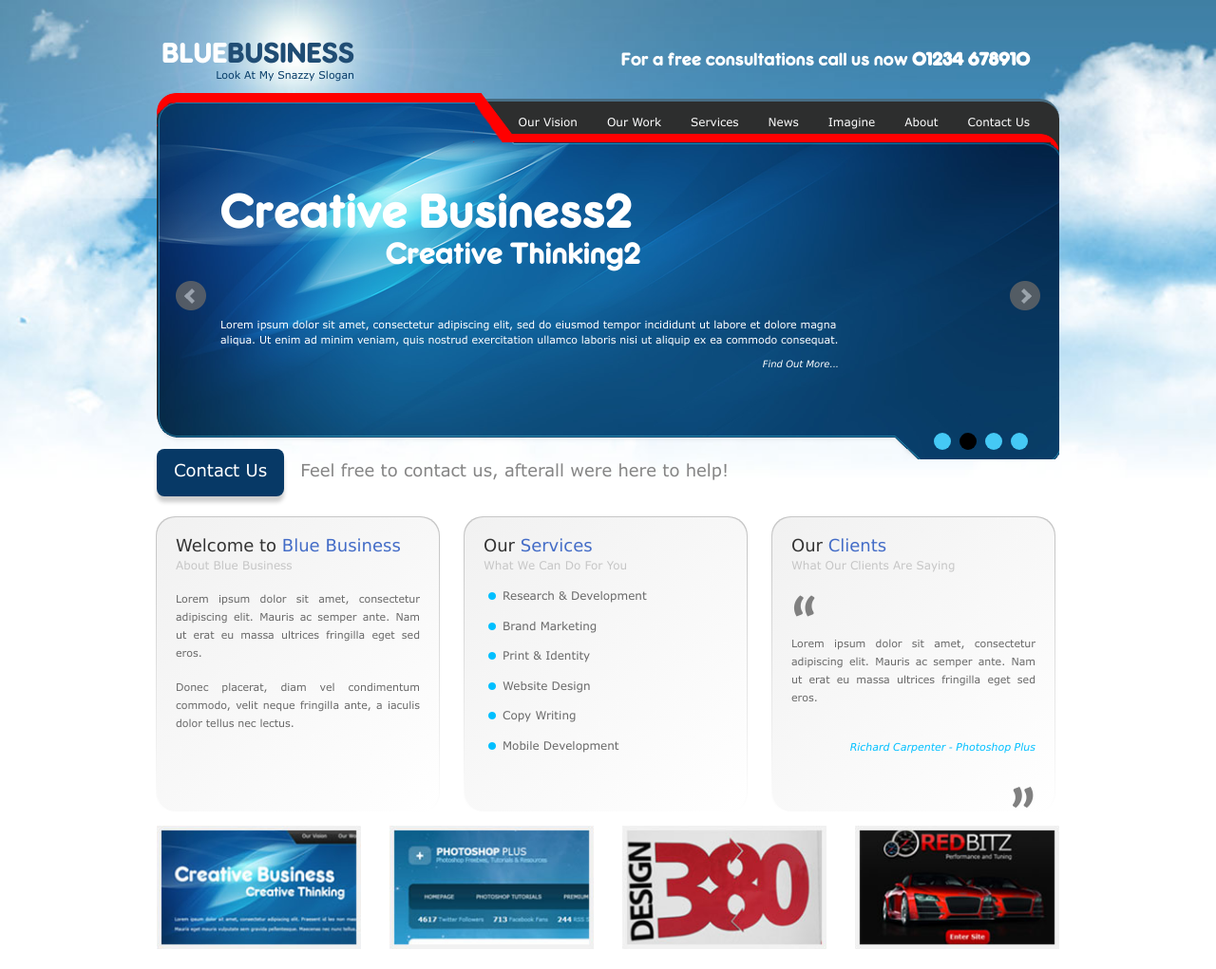
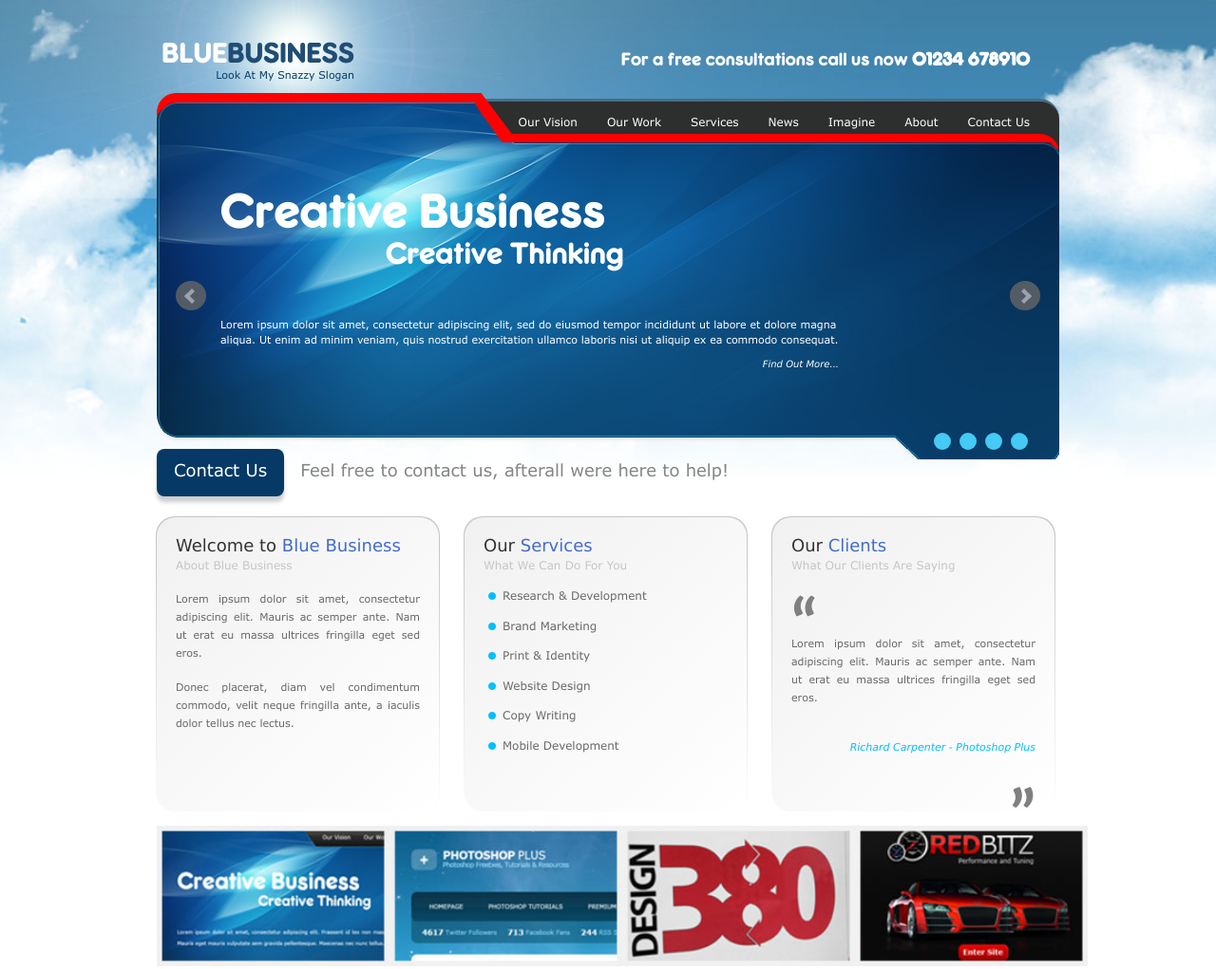
Before and after one commit to alonka1/BlueBusiness, a website: page index.html in a window 1280 px wide. Shown: the top 1021 px of the page at 95% size. Drawn offline with nearby package versions, Linux system fonts and the light colour scheme.

Commit message:
added images to slides, styles changes

```diff
--- a/Business.css
+++ b/Business.css
@@ -101,7 +101,7 @@ header .logo-righr p {
     padding-left: 20px;
 }
 
-/*.menu p.list {
+.menu p.list {
     content: " ";
     position: absolute;
     top: -4px;
@@ -111,7 +111,7 @@ header .logo-righr p {
     border-style: solid;
     border-width: 0 31px 38px 0;
     border-color: transparent #2d2e2e transparent transparent;
-}*/
+}
 
 .container .slaider_show .menu ul li {
     margin-right: 31px;
@@ -177,15 +177,25 @@ header .logo-righr p {
     position: absolute;
     width: 950px;
     height: 377px;
-    background-image: url("/images/slider_background.png");
+    /*background-image: url("/images/slider_background.png");*/
 }
 
+
+
+ img {position: absolute;}
 .container .slaider_show .bxslider li {
     margin: 0px;
     padding: 0px;
 }
+.container .slaider_show .bx-viewport{
+    height: 377px !important;
+}
+.container .slaider_show .bxslider{
+    padding:0px;
+}
 
 .slider_inner {
+    position: relative;
     width: 651px;
     height: 214px;
     margin-top: 88px;
@@ -448,7 +458,7 @@ header .logo-righr p {
     margin-top: 10px;
 }
 
-/*Оля*/
+/*Блок з картинками*/
 .block_image {
     margin-top: 15px;
 }
--- a/index.html
+++ b/index.html
@@ -69,6 +69,7 @@
         <div class="slaider">
             <ul class="bxslider">
                 <li>
+                    <img src="/images/slider_background.png" alt=""/>
                     <div class="slider_inner">
                         <h2>Creative Business</h2>
                         <h3>Creative Thinking</h3>
@@ -78,7 +79,7 @@
                         <a href="#"> Find Out More...</a>
                     </div>
                 </li>
-                <li>
+                <li><img src="/images/slider_background.png" alt=""/>
                     <div class="slider_inner">
                         <h2>Creative Business2</h2>
                         <h3>Creative Thinking2</h3>
@@ -88,7 +89,7 @@
                         <a href="#"> Find Out More...</a>
                     </div>
                 </li>
-                <li>
+                <li><img src="/images/slider_background.png" alt=""/>
                     <div class="slider_inner">
                         <h2>Creative Business3</h2>
                         <h3>Creative Thinking3</h3>
@@ -98,7 +99,7 @@
                         <a href="#"> Find Out More...</a>
                     </div>
                 </li>
-                <li>
+                <li><img src="/images/slider_background.png" alt=""/>
                     <div class="slider_inner">
                         <h2>Creative Business4</h2>
                         <h3>Creative Thinking4</h3>
```
